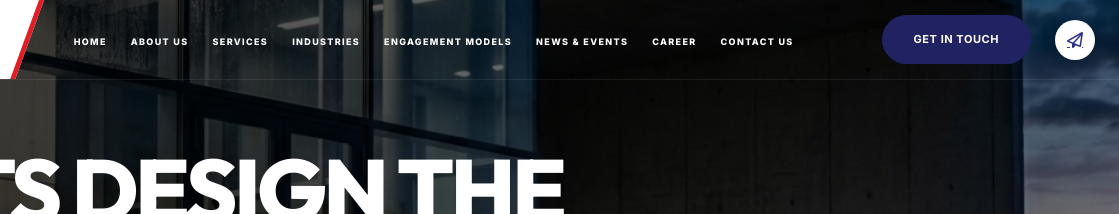
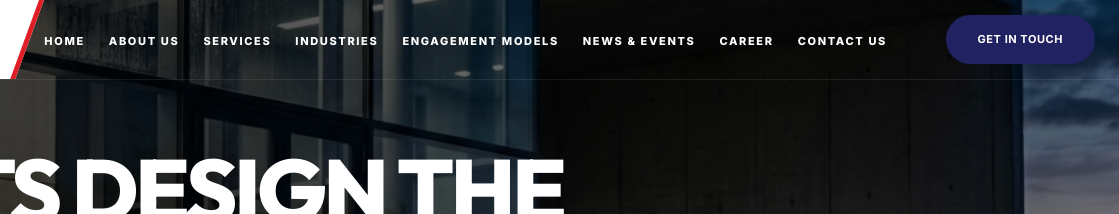
Before and after one commit to Deepan-senthilkumar/Macbro, a plain HTML site: page index.html in a window 1280 px wide. Shown: the top 214 px of the page, 161-1280 px from the left. Drawn offline with Linux system fonts and the light colour scheme; a web font is replaced by a local one.

Commit message:
ui changes

```diff
--- a/css/style.css
+++ b/css/style.css
@@ -417,7 +417,7 @@ section,
 
 .nav-link {
     color: white;
-    font-size: 9px;
+    font-size: 11px;
     font-weight: 800;
     text-transform: uppercase;
     letter-spacing: 0.15em;
--- a/index.html
+++ b/index.html
@@ -35,7 +35,6 @@
             </nav>
             <div class="header-actions">
                 <a href="#" class="btn-touch">Get In Touch</a>
-                <a href="#" class="btn-circle-icon"><i class="fa-regular fa-paper-plane"></i></a>
             </div>
         </div>
     </header>
```
